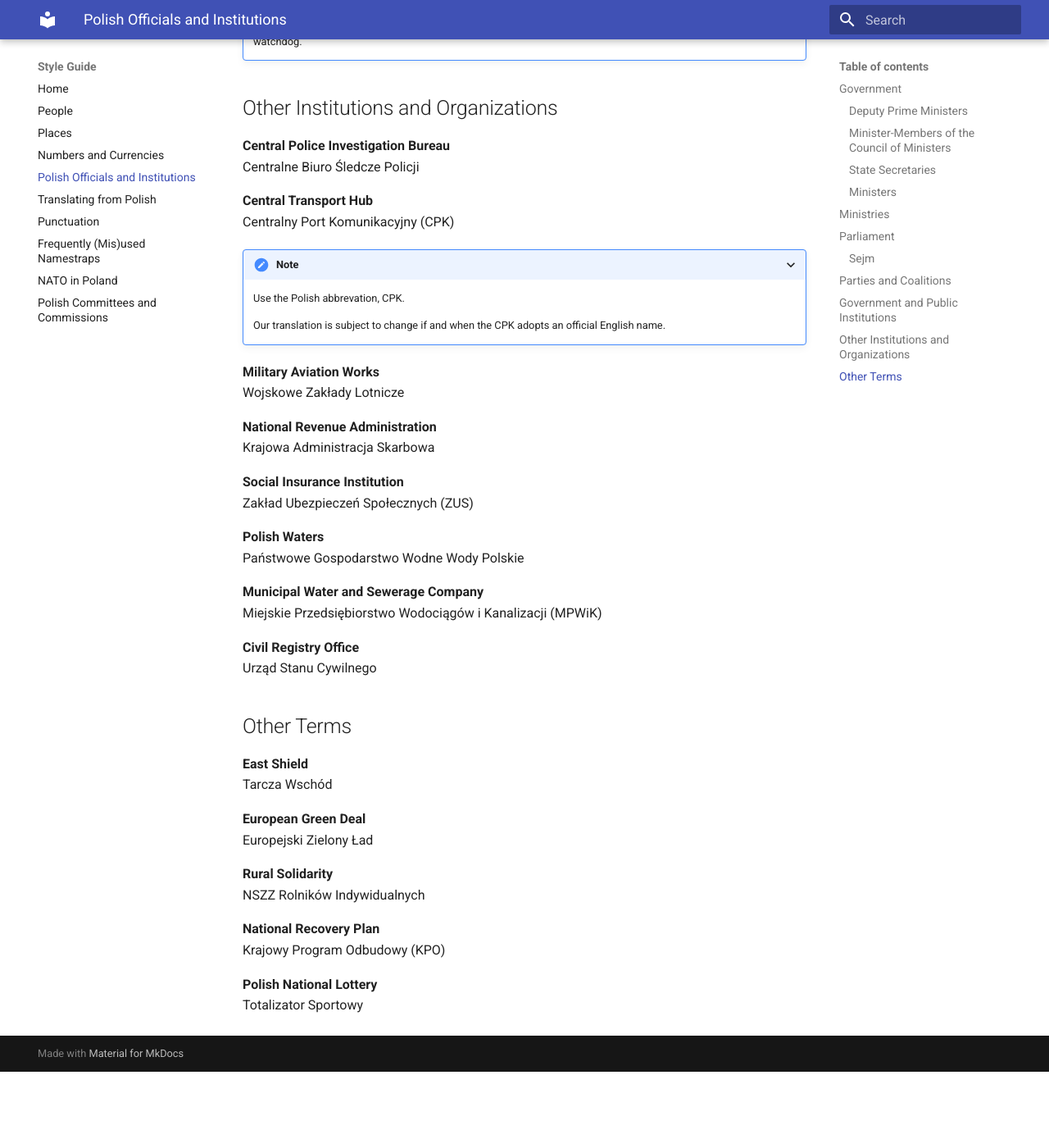
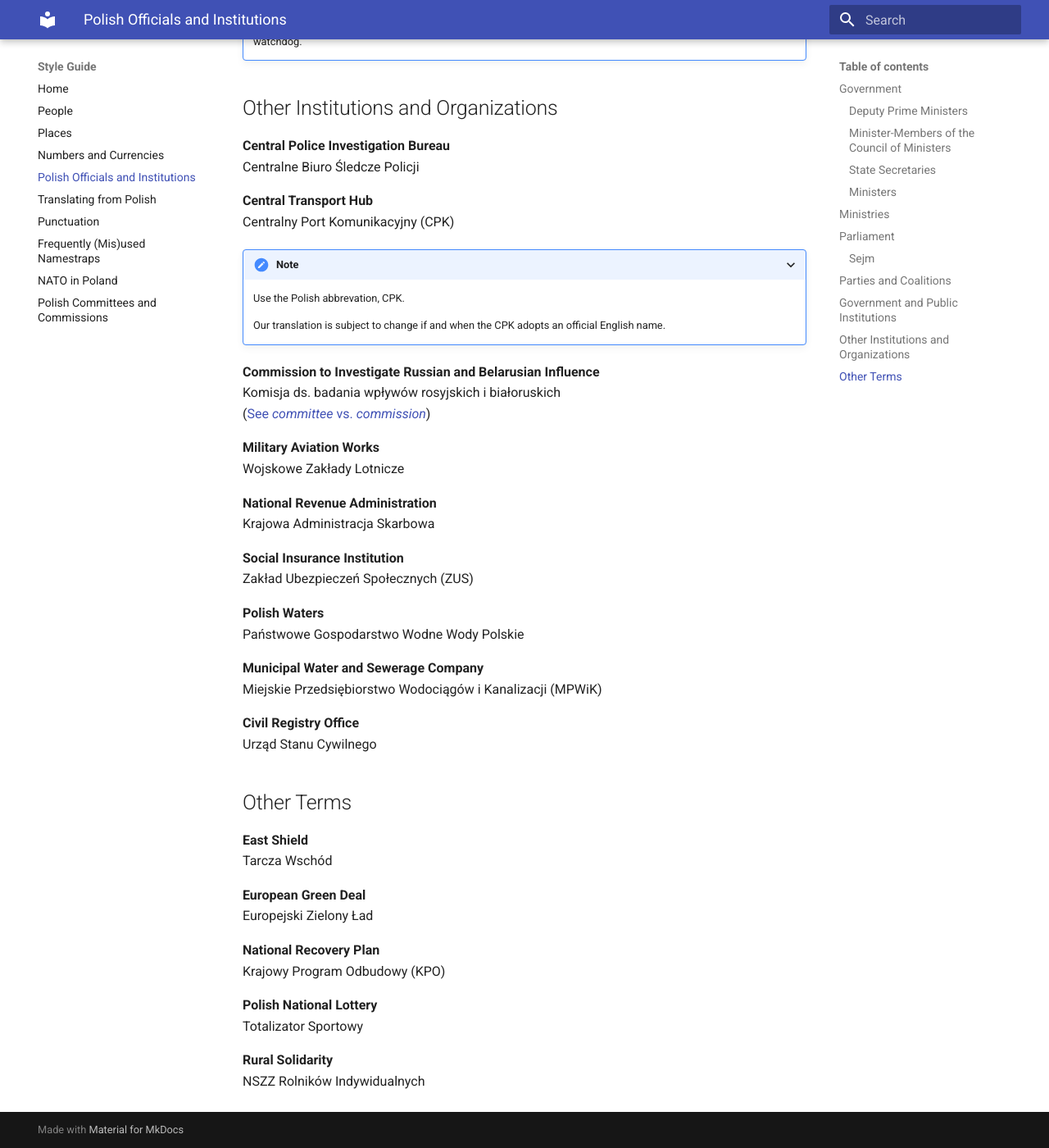
Before and after one commit to rthrbrs/styleguide, an MkDocs documentation site: the page built from docs/Poland.md, in a window 1280 px wide and 1400 px high, scrolled down 5744 px. Shown: the whole window at 82% size. Built offline with MkDocs 1.6.1 and Material for MkDocs 9.7.7, drawn with Linux system fonts in a browser that asks for light colours; before the commit the page ends 7051 px from its top, so only the background shows below that.

Commit message:
Added "Commission to Investigate Russian and Belarusian Influence" to Poland; added TODO for committee vs commission in Translating from Polish

```diff
--- a/docs/Poland.md
+++ b/docs/Poland.md
@@ -238,6 +238,10 @@ Centralny Port Komunikacyjny (CPK)
 
     Our translation is subject to change if and when the CPK adopts an official English name.
 
+**Commission to Investigate Russian and Belarusian Influence**
+Komisja ds. badania wpływów rosyjskich i białoruskich
+([See _committee_ vs. _commission_](TranslatingFromPolish.md#))
+
 **Military Aviation Works**
 Wojskowe Zakłady Lotnicze
 
@@ -264,11 +268,11 @@ Tarcza Wschód
 **European Green Deal**
 Europejski Zielony Ład
 
-**Rural Solidarity**
-NSZZ Rolników Indywidualnych
-
 **National Recovery Plan**
 Krajowy Program Odbudowy (KPO)
 
 **Polish National Lottery**
 Totalizator Sportowy
+
+**Rural Solidarity**
+NSZZ Rolników Indywidualnych
```
Also changed, not shown: docs/TranslatingFromPolish.md (+4 -0 lines).
